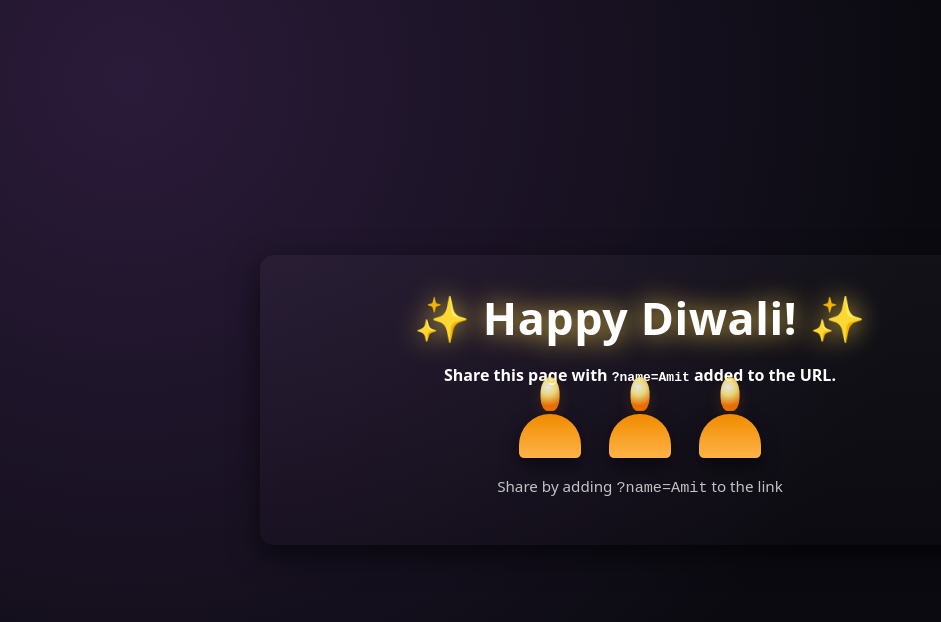
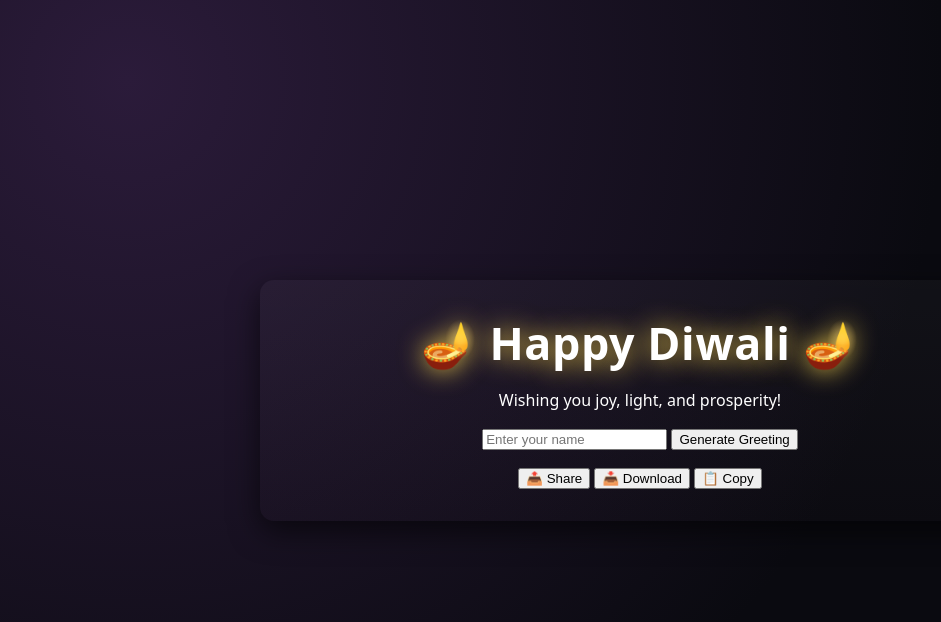
Before and after one commit to prodevamit/Diwali-Greetings, a plain HTML site: page index.html in a window 1280 px wide. Shown: the whole page, without its empty margins (0-941 px from the left). Drawn offline with Linux system fonts and the light colour scheme.

Commit message:
Revamp index.html for Diwali greeting features
Updated the HTML structure and content for Diwali greetings, including a greeting card, input for custom names, and buttons for sharing, downloading, and copying greetings.

```diff
--- a/index.html
+++ b/index.html
@@ -1,25 +1,42 @@
 <!DOCTYPE html>
 <html lang="en">
 <head>
-  <meta charset="utf-8" />
-  <meta name="viewport" content="width=device-width,initial-scale=1" />
-  <title>Happy Diwali 🎆</title>
-  <link rel="stylesheet" href="style.css" />
+    <meta charset="UTF-8">
+    <meta name="viewport" content="width=device-width, initial-scale=1.0">
+    <title>Diwali Greetings</title>
+    <link rel="stylesheet" href="style.css">
 </head>
 <body>
-  <div class="container">
-    <h1 id="greeting">✨ Happy Diwali! ✨</h1>
-    <p id="from"></p>
+    <div class="container">
+        <div class="greeting-card">
+            <h1>🪔 Happy Diwali 🪔</h1>
+            <p class="subtitle">Wishing you joy, light, and prosperity!</p>
 
-    <div class="diyas" aria-hidden="true">
-      <div class="diya"></div>
-      <div class="diya"></div>
-      <div class="diya"></div>
+            <div class="greeting-input">
+                <input type="text" id="nameInput" placeholder="Enter your name" maxlength="30">
+                <button onclick="generateGreeting()">Generate Greeting</button>
+            </div>
+
+            <div id="greetingOutput" class="greeting-output">
+                <p id="customGreeting"></p>
+            </div>
+
+            <div class="actions">
+                <button onclick="shareGreeting()">📤 Share</button>
+                <button onclick="downloadGreeting()">📥 Download</button>
+                <button onclick="copyGreeting()">📋 Copy</button>
+            </div>
+        </div>
+
+        <div class="decorative-lights">
+            <span class="light"></span>
+            <span class="light"></span>
+            <span class="light"></span>
+            <span class="light"></span>
+            <span class="light"></span>
+        </div>
     </div>
 
-    <p class="hint">Share by adding <code>?name=Amit</code> to the link</p>
-  </div>
-
-  <script src="script.js"></script>
+    <script src="script.js"></script>
 </body>
 </html>
```
